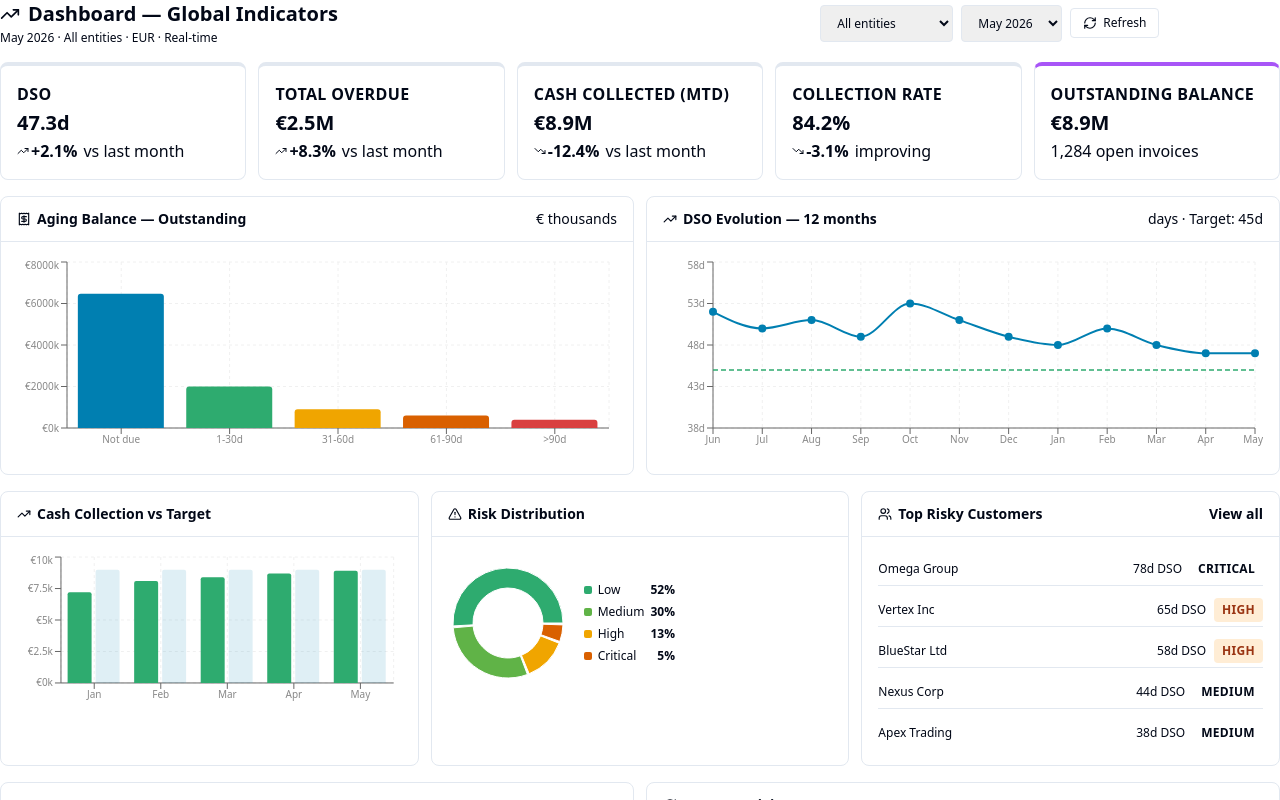
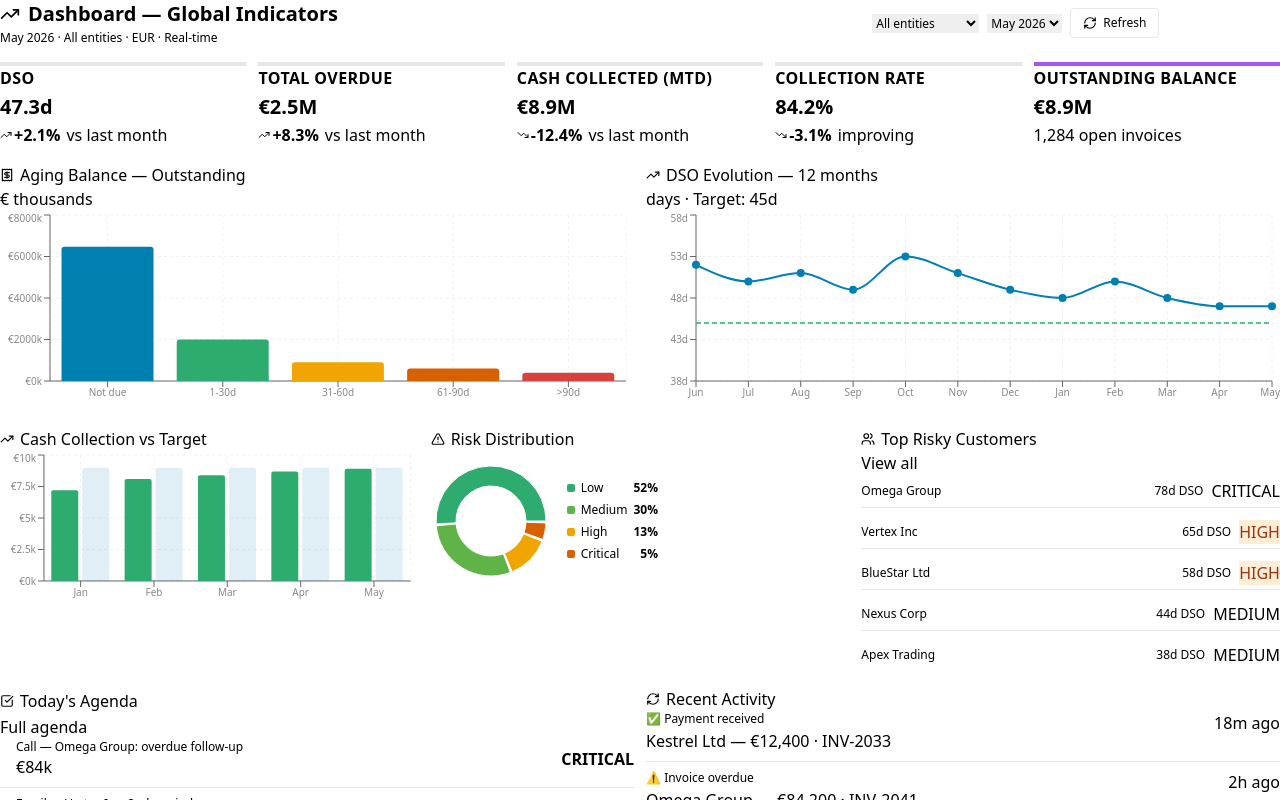
Before and after one commit to jawadoukessou/artflow, a Next.js app in the folder frontend/: page /dashboard in a window 1280 px wide. Shown: the top 800 px of the page. Built offline with nearby package versions, Linux system fonts and the light colour scheme.

Commit message:
Update globals.css

```diff
--- a/frontend/src/app/globals.css
+++ b/frontend/src/app/globals.css
@@ -2,213 +2,8 @@
 @tailwind components;
 @tailwind utilities;
 
-@layer base {
-  :root {
-    --background: 0 0% 100%;
-    --foreground: 222.2 84% 4.9%;
-    --card: 0 0% 100%;
-    --card-foreground: 222.2 84% 4.9%;
-    --popover: 0 0% 100%;
-    --popover-foreground: 222.2 84% 4.9%;
-    --primary: 222.2 47.4% 11.2%;
-    --primary-foreground: 210 40% 98%;
-    --secondary: 210 40% 96.1%;
-    --secondary-foreground: 222.2 47.4% 11.2%;
-    --muted: 210 40% 96.1%;
-    --muted-foreground: 215.4 16.3% 46.9%;
-    --accent: 210 40% 96.1%;
-    --accent-foreground: 222.2 47.4% 11.2%;
-    --destructive: 0 84.2% 60.2%;
-    --destructive-foreground: 210 40% 98%;
-    --border: 214.3 31.8% 91.4%;
-    --input: 214.3 31.8% 91.4%;
-    --ring: 222.2 84% 4.9%;
-    --radius: 0.5rem;
-  }
-
-  .dark {
-    --background: 222 47% 8%;
-    --foreground: 213 31% 91%;
-    --card: 222 47% 11%;
-    --card-foreground: 213 31% 91%;
-    --border: 216 34% 17%;
-    --input: 216 34% 17%;
-    --primary: 200 85% 45%;
-    --primary-foreground: 0 0% 100%;
-    --secondary: 222 47% 14%;
-    --secondary-foreground: 215 20% 65%;
-    --muted: 223 47% 14%;
-    --muted-foreground: 215 20% 55%;
-    --accent: 216 34% 17%;
-    --accent-foreground: 200 85% 65%;
-  }
-
-  * {
-    border-color: hsl(var(--border));
-    box-sizing: border-box;
-  }
-
-  html,
-  body {
-    margin: 0;
-    padding: 0;
-    min-height: 100%;
-  }
-
-  body {
-    background-color: hsl(var(--background));
-    color: hsl(var(--foreground));
-    -webkit-font-smoothing: antialiased;
-    font-family: Arial, Helvetica, sans-serif;
-  }
+body {
+  margin: 0;
+  padding: 0;
+  font-family: Arial, sans-serif;
 }
-
-@layer components {
-  .data-table th {
-    @apply px-3 py-2 text-left text-xs font-semibold uppercase tracking-wider border-b cursor-pointer select-none whitespace-nowrap;
-  }
-
-  .data-table td {
-    @apply px-3 py-2 text-sm border-b whitespace-nowrap;
-  }
-
-  .data-table tr:last-child td {
-    @apply border-b-0;
-  }
-
-  .data-table tr:hover td {
-    @apply bg-gray-100;
-  }
-
-  .data-table tr.overdue td {
-    @apply bg-red-100;
-  }
-
-  .pill {
-    @apply inline-flex items-center px-2 py-1 rounded text-xs font-bold tracking-wide;
-  }
-
-  .pill-paid {
-    @apply bg-green-100 text-green-800;
-  }
-
-  .pill-overdue {
-    @apply bg-red-100 text-red-800;
-  }
-
-  .pill-partial {
-    @apply bg-yellow-100 text-yellow-800;
-  }
-
-  .pill-disputed {
-    @apply bg-purple-100 text-purple-800;
-  }
-
-  .pill-pending {
-    @apply bg-gray-100 text-gray-800;
-  }
-
-  .pill-legal {
-    @apply bg-red-200 text-red-900;
-  }
-
-  .pill-info {
-    @apply bg-blue-100 text-blue-800;
-  }
-
-  .risk-a {
-    @apply text-green-700 font-bold;
-  }
-
-  .risk-b {
-    @apply text-green-600 font-bold;
-  }
-
-  .risk-c {
-    @apply text-yellow-600 font-bold;
-  }
-
-  .risk-d {
-    @apply text-orange-600 font-bold;
-  }
-
-  .risk-e {
-    @apply text-red-600 font-bold;
-  }
-
-  .kpi-card {
-    @apply border rounded-lg p-4 border-t-4 bg-white;
-  }
-
-  .nav-item {
-    @apply flex items-center gap-2 px-3 py-2 text-sm cursor-pointer border-l-2 border-transparent transition-all duration-100 hover:bg-gray-100;
-  }
-
-  .nav-item.active {
-    @apply bg-gray-100 border-l-black font-semibold;
-  }
-
-  .panel {
-    @apply bg-white border rounded-lg;
-  }
-
-  .panel-header {
-    @apply px-4 py-3 border-b flex items-center justify-between text-sm font-semibold;
-  }
-
-  .panel-body {
-    @apply p-4;
-  }
-
-  .form-label {
-    @apply text-xs font-semibold mb-1 block;
-  }
-
-  .form-input {
-    @apply w-full border rounded text-sm px-3 py-2 focus:outline-none focus:ring-2;
-  }
-
-  .form-select {
-    @apply border rounded text-sm px-3 py-2 focus:outline-none focus:ring-2;
-  }
-
-  .aging-bar-track {
-    @apply flex-1 h-3 bg-gray-200 rounded overflow-hidden;
-  }
-
-  .aging-bar-fill {
-    @apply h-full rounded transition-all duration-700;
-  }
-}
-
-@layer utilities {
-  .scrollbar-thin {
-    scrollbar-width: thin;
-  }
-
-  .scrollbar-thin::-webkit-scrollbar {
-    width: 5px;
-    height: 5px;
-  }
-
-  .scrollbar-thin::-webkit-scrollbar-thumb {
-    background: #cbd5e1;
-    border-radius: 3px;
-  }
-
-  .animate-fade-in {
-    animation: fadeIn 0.2s ease-in-out;
-  }
-}
-
-@keyframes fadeIn {
-  from {
-    opacity: 0;
-    transform: translateY(-2px);
-  }
-
-  to {
-    opacity: 1;
-    transform: none;
-  }
-}
```
